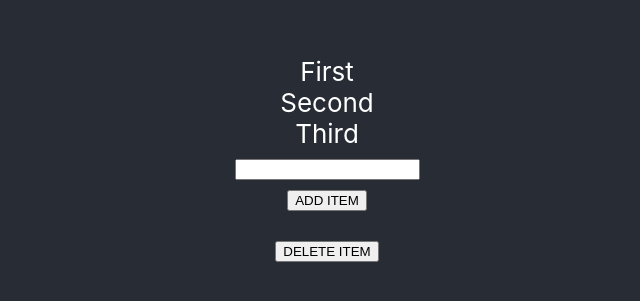
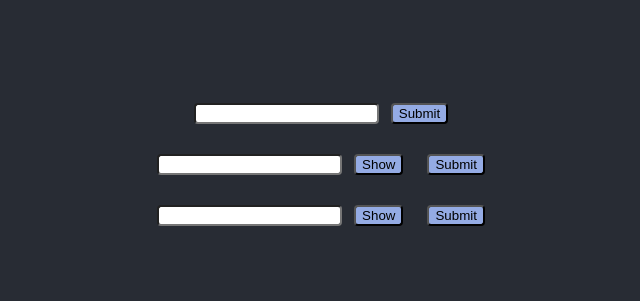
Before and after one commit to GregoryAtom22/For_PP, a React (Create React App) app: page / in a window 1280 px wide. Shown: the part 231-532 px from the top of the page, without its empty margins (313-953 px from the left). Built offline with nearby package versions, Linux system fonts and the light colour scheme.

Commit message:
add Password.js

```diff
--- a/src/App.css
+++ b/src/App.css
@@ -14,6 +14,7 @@
 }
 
 .App-header {
+  animation: backcolorchange 5s infinite;
   background-color: #282c34;
   min-height: 100vh;
   display: flex;
@@ -23,7 +24,13 @@
   font-size: calc(10px + 2vmin);
   color: white;
 }
-
+@keyframes backcolorchange{
+  20%{background-color: #282c34;}
+  40%{background-color: #2e3749;}
+  60%{background-color: #253b63;}
+  80%{background-color: #2a3242;}
+  100%{background-color: #282c34;}
+}
 .App-link {
   color: #61dafb;
 }
@@ -38,19 +45,44 @@
 }
 
 
-.buttonadd{
-  margin: 10px
+button {
+  transition-duration: 0.4s;
+  background-color: #94abe4;
+  border-radius: 4px;
+  margin: 0px 12px;
 }
-.buttonremove{
-  margin: 20px
+
+button:hover {
+  background-color: #4672e2;
+  color: rgb(0, 0, 0);
 }
 form {
-  margin-top: 10px;
+  margin: 20px;
+  padding: 5px;
   display: flex;
-  flex-direction: column;
+  flex-wrap: wrap;
   align-items: center;
   justify-content: center;
 }
-span {
+.forminner{
+  align-self: flex-start;
+}
+
+.likeForm {
+  margin: 10px;
+  padding: 5px;
+  display: flex;
+  flex-wrap: wrap;
+  align-items: center;
+  justify-content: center;
+}
+
+.error{
   color: red;
+  font-size: small;
+  padding: 0;
+  margin: 0;
 }
+input{
+  border-radius: 4px;
+}
--- a/src/App.js
+++ b/src/App.js
@@ -2,13 +2,14 @@ import './App.css';
 import Hello from "./hello.js"
 import Buy from "./Buy.js"
 import List from "./List.js"
+import Password from "./Password"
 
 
 function App() {
   return (
     <div className="App">
       <header className="App-header">
-        <List />
+        <Password />
       </header>
     </div>
   );
--- a/src/List.js
+++ b/src/List.js
@@ -10,12 +10,7 @@ export default class List extends Component {
             list: ["First", "Second", "Third"]
         }; //состояние
 
-
-
     }
-
-
-
 
     addItem(){
 
--- /dev/null
+++ b/src/Password.js
@@ -0,0 +1,197 @@
+import React, { Component } from "react";
+
+export default class Password extends Component {
+    constructor() {
+        super();
+        this.state = {
+            errorMessage: '',
+            confirmMessage: '',
+            errorEmailMessage : '',
+            password: '',
+            temporaryPassword: '',
+            unconfirmPassword: '',
+            confirmPassword: '',
+            inputType: 'password',
+            confirmInputType: 'password',
+            email: '',
+            temporaryemail: ''
+        }; //состояние
+
+    }
+
+    inputPassword(){
+        const handleSubmit = e => {
+            e.preventDefault();
+            let newitem = this.state.temporaryPassword;
+            console.log("Submitting started");
+            if (newitem.match("[a-zA-Z\d]{8,24}") != null && newitem.match("[a-zA-Z\d]{8,24}").length == 1) {
+                console.log("Submitted");
+                this.setState(({
+                    unconfirmPassword: newitem,
+                    errorMessage : ''
+                }))
+            } else if (newitem.match("[a-zA-Z\d]{8,24}") != null && newitem.match("[a-zA-Z\d]{8,24}").length > 1) {
+                console.log("Not submitted");
+                this.setState(({
+                    unconfirmPassword: '',
+                    errorMessage : "Wrong value! Too much simbols"
+                }))
+            } else if (newitem.match("[a-zA-Z\d]{8,24}") == null) {
+                console.log("Not submitted");
+                this.setState(({
+                    unconfirmPassword: '',
+                    errorMessage : "Wrong value! Too few characters or only digits"
+                }))
+            }
+
+        }
+        const handleChange = e=>
+        {
+            let newitem = e.target.value;
+            console.log(newitem);
+            this.setState({ temporaryPassword: newitem});
+        }
+        const handleCtrl = e =>{
+            e.preventDefault();
+        }
+
+        const handleinputTypeChange = () => this.setState(({inputType}) => ({
+            inputType: inputType === 'password' ? 'text' : 'password'
+          }))
+        return(
+            <div className = "allForm">
+                <form onSubmit={handleSubmit}>
+                    <input
+                    type={this.state.inputType}
+                    value={this.state.temporaryPassword}
+                    onCut={handleCtrl}
+                    onCopy={handleCtrl}
+                    onPaste={handleCtrl}
+                    onChange={handleChange}
+                    style={{ backgroundColor: this.state.errorMessage === '' ? "white" : "red"}}
+                    required
+                    />
+
+                    <button className="password_show" onClick={handleinputTypeChange}>{this.state.inputType === 'text' ? 'Hide' : 'Show'}</button>
+
+                    <button type="submit" className="buttonadd" >Submit</button>
+                </form>
+                <span className="error">{this.state.errorMessage}</span>
+            </div>
+        )
+    }
+
+    // Confirming
+    confirmPassword(){
+
+        const handleSubmit = e => {
+            e.preventDefault();
+            let newitem = this.state.unconfirmPassword;
+            console.log("Confirming started");
+            if (newitem === this.state.confirmPassword) {
+                console.log("Confirming");
+                this.setState(({
+                    password: newitem,
+                    confirmMessage : 'Password Confirmed!'
+                }))
+            } else {
+                this.setState(({
+                    confirmMessage : "Error : Passwords don't match"
+                }))
+            }
+
+        }
+        const handleChange = e=>
+        {
+            e.preventDefault();
+            let newitem = e.target.value;
+            console.log(newitem);
+            this.setState({ confirmPassword: newitem});
+        }
+        const handleCtrl = e =>{
+            e.preventDefault();
+        }
+        const handleinputTypeChange = () => this.setState(({confirmInputType}) => ({
+            confirmInputType: confirmInputType === 'password' ? 'text' : 'password'
+          }))
+        return(
+            <div className="allForm">
+                <form onSubmit={handleSubmit}>
+
+                        <input className="forminner"
+                        type={this.state.confirmInputType}
+                        value={this.state.confirmPassword}
+                        onCut={handleCtrl}
+                        onCopy={handleCtrl}
+                        onPaste={handleCtrl}
+                        onChange={handleChange}
+                        style={{ backgroundColor: this.state.confirmMessage.match("Error") == null ? "white" : "red"}}
+                        required/>
+
+
+                    <button className="forminner" onClick={handleinputTypeChange}>{this.state.confirmInputType === 'text' ? 'Hide' : 'Show'}</button>
+
+                    <button type="submit" className="forminner">Submit</button>
+                </form>
+                <span className="error">{this.state.confirmMessage}</span>
+            </div>
+        )
+    }
+
+    inputEmail(){
+        const handleSubmit = e => {
+            let newitem = this.state.temporaryemail;
+            console.log("Submitting started");
+            if (newitem.match(/\S+@\S+\.\S+/) != null && newitem.match(/\S+@\S+\.\S+/).length == 1) {
+                console.log("It's Email");
+                this.setState(({
+                    email: newitem,
+                    errorEmailMessage : ''
+                }))
+            } else {
+                console.log("It's not Email");
+                this.setState(({
+                    errorEmailMessage : "Error : It's not email"
+                }))
+            }
+
+        }
+        const handleChange = e=>
+        {
+            let newitem = e.target.value;
+            console.log(newitem);
+            this.setState({ temporaryemail: newitem});
+        }
+
+        return(
+            <div className = "allForm">
+                <div className="likeForm">
+                    <input
+                    type="text"
+                    value={this.state.temporaryemail}
+                    onChange={handleChange}
+                    style={{ backgroundColor: this.state.errorEmailMessage.match("Error") == null ? "white" : "red"}}
+                    required
+                    />
+                    <button type="submit" onClick={handleSubmit}>Submit</button>
+                </div>
+                <span className="error">{this.state.errorEmailMessage}</span>
+            </div>
+        )
+    }
+    render(){
+        return (
+        <div>
+            <div>
+                {this.inputEmail()}
+            </div>
+            <div>
+                {this.inputPassword()}
+            </div>
+            <div>
+                {this.confirmPassword()}
+            </div>
+        </div>
+        )
+    }
+}
```
